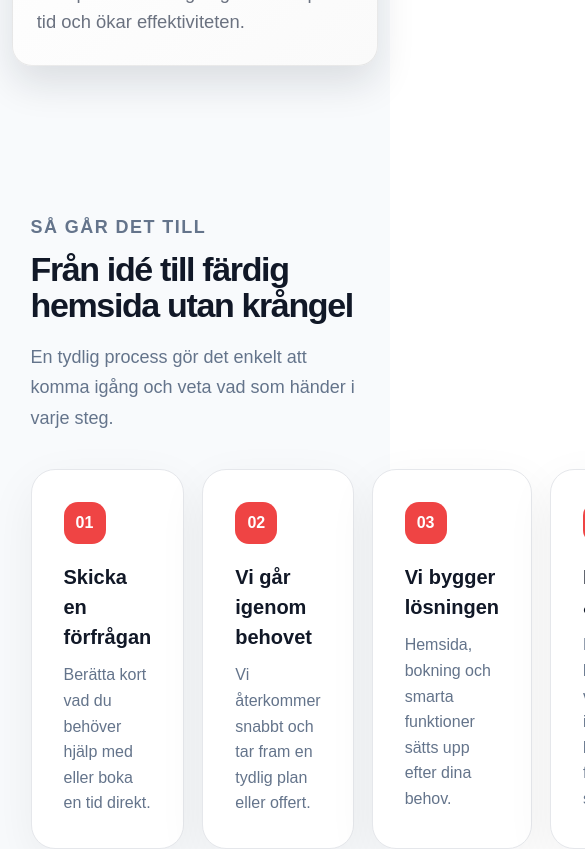
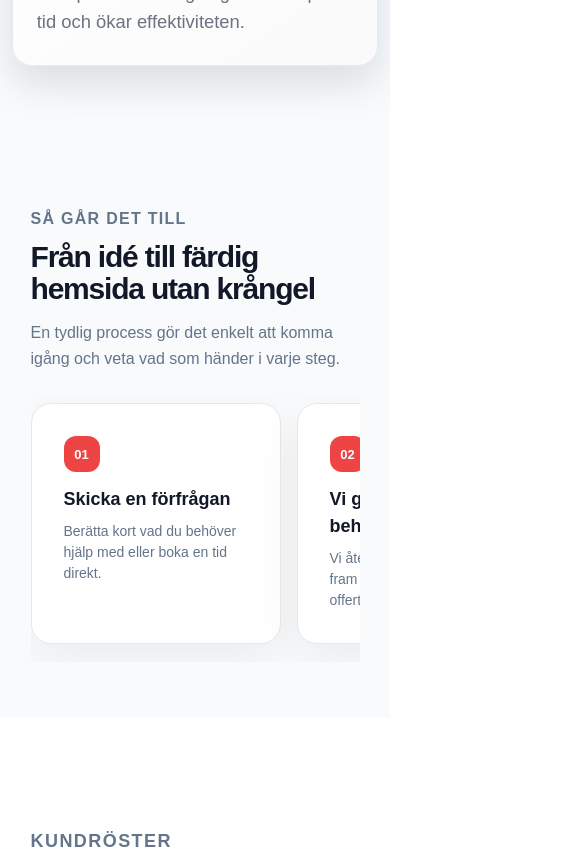
Before and after one commit to motivationalcanvases2022/Website, a React (Create React App) app: page / in a window 390 px wide. Shown: the part 4080-4929 px from the top of the page, 585 px wide, since content can reach past the window. Built offline with nearby package versions, Linux system fonts and the light colour scheme; no server answers.

Commit message:
Addera mobilversion css

```diff
--- a/src/components/RevealOnScroll.js
+++ b/src/components/RevealOnScroll.js
@@ -15,7 +15,7 @@ export default function RevealOnScroll({ children, className = "", delay = 0 })
           observer.unobserve(element);
         }
       },
-      { threshold: 0.15 }
+      { threshold: 0.22 }
     );
 
     observer.observe(element);
--- a/src/styles/main.css
+++ b/src/styles/main.css
@@ -1540,6 +1540,7 @@ img {
   display: grid;
   grid-template-columns: repeat(4, 1fr);
   gap: 18px;
+  align-items: stretch;
 }
 
 .process-card {
@@ -1575,47 +1576,74 @@ img {
   line-height: 1.6;
 }
 
+/* Tablet */
 @media (max-width: 1000px) {
   .process-grid {
     grid-template-columns: repeat(2, 1fr);
   }
 }
 
+/* Mobile */
 @media (max-width: 640px) {
+  .process-section {
+    padding: 56px 20px;
+  }
+
+  .process-header {
+    margin-bottom: 24px;
+  }
+
+  .process-header h2 {
+    font-size: 30px;
+  }
+
+  .process-header p {
+    font-size: 16px;
+    line-height: 1.6;
+  }
+
   .process-grid {
-    grid-template-columns: 1fr;
-  }
-
-  .process-section {
-    padding: 60px 20px;
-  }
-}
-
-.process-grid {
-  display: grid;
-  grid-template-columns: repeat(4, 1fr);
-  gap: 18px;
-
-  align-items: stretch; /* viktigt */
-}
-.process-card {
-  background: #ffffff;
-  border: 1px solid #e5e7eb;
-  border-radius: 24px;
-  padding: 24px;
-  box-shadow: 0 16px 50px rgba(15, 23, 42, 0.06);
-
-  display: flex;
-  flex-direction: column;
-  height: 100%; /* viktigt */
-}
-.process-card p {
-  margin-top: auto; /* 🔥 MAGIC */
-  color: #64748b;
-  line-height: 1.6;
-}
-.process-card h3 {
-  min-height: 48px;
+    display: flex;
+    gap: 16px;
+    overflow-x: auto;
+    padding: 8px 2px 18px;
+    scroll-snap-type: x mandatory;
+  }
+
+  .process-grid::-webkit-scrollbar {
+    display: none;
+  }
+
+  .process-card {
+    min-width: 250px;
+    max-width: 250px;
+    flex: 0 0 250px;
+    height: auto;
+    min-height: unset;
+    padding: 20px;
+    border-radius: 20px;
+    scroll-snap-align: start;
+  }
+
+  .process-number {
+    width: 36px;
+    height: 36px;
+    border-radius: 12px;
+    margin-bottom: 14px;
+    font-size: 13px;
+  }
+
+  .process-card h3 {
+    min-height: unset;
+    font-size: 18px;
+    margin-bottom: 8px;
+  }
+
+  .process-card p {
+    margin: 0;
+    font-size: 14px;
+    line-height: 1.5;
+  }
 }
 .why-grid {
   align-items: stretch;
@@ -1709,24 +1737,16 @@ img {
   transform: translateY(-2px) scale(1.03);
 }
 
-/* Respect users who prefer less motion */
-@media (prefers-reduced-motion: reduce) {
-  *,
-  *::before,
-  *::after {
-    animation: none !important;
-    transition: none !important;
-    scroll-behavior: auto !important;
-  }
-}
+/* CASE / BEFORE AFTER */
+
 .case-section {
-  padding: 20px 0;
-  background: #ffffff;
+  padding: 50px 0 70px;
+  background: #fff;
 }
 
 .case-header {
   max-width: 760px;
-  margin-bottom: 36px;
+  margin-bottom: 32px;
 }
 
 .case-header h2 {
@@ -1741,110 +1761,6 @@ img {
   color: #64748b;
   font-size: 18px;
   line-height: 1.7;
-}
-
-.case-grid {
-  display: grid;
-  grid-template-columns: repeat(3, 1fr);
-  gap: 22px;
-}
-
-.case-card {
-  background: #ffffff;
-  border: 1px solid #e5e7eb;
-  border-radius: 26px;
-  overflow: hidden;
-  box-shadow: 0 20px 60px rgba(15, 23, 42, 0.08);
-  transition: 0.22s ease;
-}
-
-.case-card:hover {
-  transform: translateY(-4px);
-  box-shadow: 0 28px 80px rgba(15, 23, 42, 0.12);
-}
-
-.case-image {
-  height: 220px;
-  background: #f1f5f9;
-}
-
-.case-image img {
-  width: 100%;
-  height: 100%;
-  object-fit: cover;
-}
-
-.case-placeholder {
-  width: 100%;
-  height: 100%;
-  background:
-    radial-gradient(circle at top right, rgba(239, 68, 68, 0.18), transparent 35%),
-    linear-gradient(135deg, #111827, #374151);
-  display: flex;
-  align-items: center;
-  justify-content: center;
-  color: white;
-}
-
-.case-placeholder span {
-  font-weight: 900;
-  font-size: 20px;
-}
-
-.case-body {
-  padding: 24px;
-}
-
-.case-category {
-  display: inline-flex;
-  margin-bottom: 12px;
-  color: var(--primary);
-  font-weight: 900;
-  font-size: 13px;
-  text-transform: uppercase;
-  letter-spacing: 0.06em;
-}
-
-.case-body h3 {
-  font-size: 22px;
-  margin: 0 0 10px;
-  color: #111827;
-}
-
-.case-body p {
-  color: #64748b;
-  line-height: 1.6;
-  margin: 0;
-}
-
-@media (max-width: 900px) {
-  .case-grid {
-    grid-template-columns: 1fr;
-  }
-
-  .case-section {
-    padding:20px 0px;
-  }
-}
-.case-placeholder {
-  background:
-    linear-gradient(135deg, var(--primary), #111827);
-  position: relative;
-}
-
-.case-placeholder::after {
-  content: "Projekt";
-  position: absolute;
-  bottom: 16px;
-  left: 16px;
-  color: white;
-  font-weight: 800;
-  font-size: 14px;
-  opacity: 0.8;
-}
-.case-section {
-  padding: 0px 0;
-  background: #fff;
 }
 
 .before-after-wrapper {
@@ -1912,6 +1828,7 @@ img {
 .before-after-content p {
   color: #64748b;
   line-height: 1.7;
+  margin: 0;
 }
 
 .case-arrow {
@@ -1926,6 +1843,7 @@ img {
   cursor: pointer;
   box-shadow: 0 18px 40px rgba(255, 75, 75, 0.3);
   flex-shrink: 0;
+  transition: transform 0.2s ease;
 }
 
 .case-arrow:hover {
@@ -1953,53 +1871,97 @@ img {
   background: #ff4b4b;
 }
 
+/* MOBILE CASE */
+
 @media (max-width: 768px) {
+  .case-section {
+    padding: 40px 0 56px;
+  }
+
+  .case-header {
+    margin-bottom: 26px;
+  }
+
   .before-after-wrapper {
-    gap: 10px;
+    position: relative;
+    gap: 0;
+    padding: 0 12px;
   }
 
   .before-after-grid {
     grid-template-columns: 1fr;
+    gap: 24px;
+  }
+
+  .before-after-card {
+    border-radius: 26px;
+  }
+
+  .before-after-card img {
+    height: 240px;
+    width: 100%;
+    object-fit: cover;
+  }
+
+  .before-after-content {
+    padding: 26px 24px 34px;
+  }
+
+  .before-after-content h3 {
+    font-size: 32px;
+    line-height: 1.15;
   }
 
   .case-arrow {
     position: absolute;
-    top: 38%;
-    z-index: 5;
+    top: 50%;
+    transform: translateY(-50%);
+    width: 58px;
+    height: 58px;
+    z-index: 20;
   }
 
   .case-arrow.left {
-    left: -8px;
+    left: 8px;
   }
 
   .case-arrow.right {
-    right: -8px;
-  }
-
-  .before-after-card img {
-    height: 220px;
-  }
-}
+    right: 8px;
+  }
+
+  .case-arrow:hover {
+    transform: translateY(-50%);
+  }
+}
+
+/* REVEAL ANIMATION */
+
 .reveal {
   opacity: 0;
-  transform: translateY(34px);
-  transition: opacity 0.7s ease, transform 0.7s ease;
-}
-
-.reveal.reveal-visible {
-  opacity: 1;
-  transform: translateY(0);
-}
-.reveal {
-  opacity: 0;
-  transform: translateY(40px);
-  transition: all 0.7s cubic-bezier(0.22, 1, 0.36, 1);
-}
-
+  transform: translateY(55px);
+  transition:
+    opacity 1.05s cubic-bezier(0.22, 1, 0.36, 1),
+    transform 1.05s cubic-bezier(0.22, 1, 0.36, 1);
+  width: 100%;
+  height: 100%;
+}
+
+.reveal.reveal-visible,
 .reveal-visible {
   opacity: 1;
   transform: translateY(0);
 }
+
+.service-card .reveal,
+.process-card .reveal,
+.why-card .reveal {
+  display: block;
+  width: 100%;
+  height: 100%;
+}
+
+/* PROCESS */
+
 .process-card {
   padding: 32px;
   transition: transform 0.2s ease;
@@ -2008,3 +1970,15 @@ img {
 .process-card:hover {
   transform: translateY(-4px);
 }
+
+/* Respect users who prefer less motion */
+
+@media (prefers-reduced-motion: reduce) {
+  *,
+  *::before,
+  *::after {
+    animation: none !important;
+    transition: none !important;
+    scroll-behavior: auto !important;
+  }
+}
```
